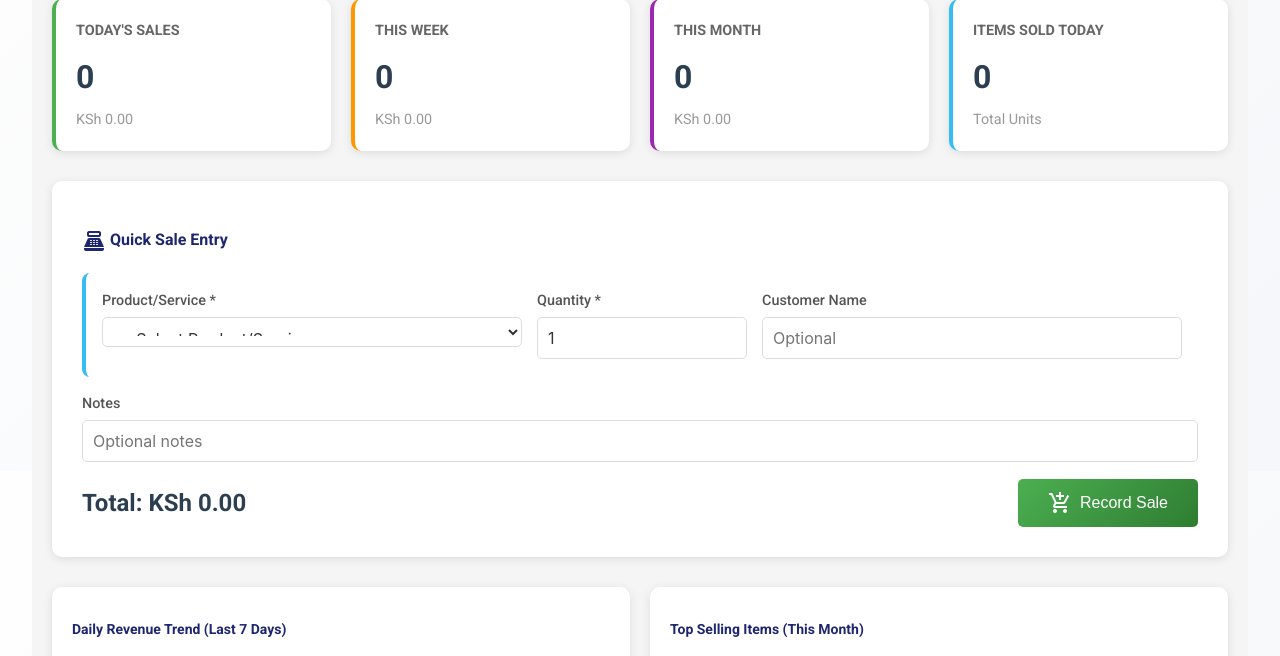
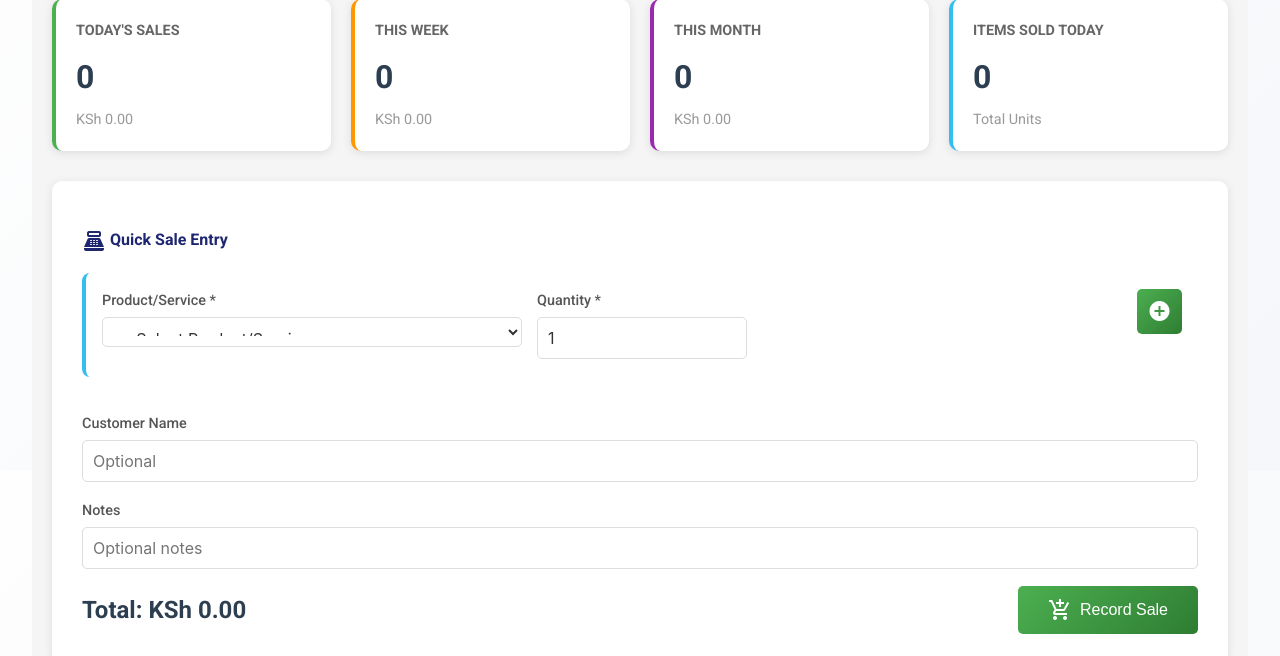
Before and after one commit to limbsorthopaedic/limbsorthopaedic, a Django app: page /cyber-pos/ in a window 1280 px wide. Shown: the part 329-985 px from the top of the page. Run offline with Django 4.2, Linux system fonts and the light colour scheme; the visitor is signed in with stand-in values (Sample User, id 1); data comes from the database, SQL or seed files in the repository; data that the repository does not hold is empty; some libraries are stand-ins or nearby versions.

Commit message:
Assistant checkpoint: Add multiple products entry and delete functionality
Assistant generated file changes:
- templates/limbs_cyber/dashboard.html: Add multiple products/services entry with dynamic rows and delete functionality, Update recent sales table to include delete action, Add styles for add/remove item buttons, Update JavaScript to handle multiple items and delete functionality
- limbs_cyber/views.py: Update create_sale view to handle multiple products/services, Add delete_sale view
- limbs_cyber/urls.py: Add delete sale URL
- limbs_cyber/models.py: Update Sale model to allow non-unique transaction numbers for grouped sales

---

User prompt:

In the 'Quick Sale Entry' a Customer can be offered more than 1 Product/Service (You should put a plus + there for such case. Because I don't want to 'Record Sale' for each Product/Service separately as it is tidious). Next, in the 'Recent Sales' in the column for 'ACTIONS' add delete icon (I should be able to delete a record).

Replit-Commit-Author: Assistant
Replit-Commit-Session-Id: d8f1da2c-a277-43e7-9ab0-a82a2e81f49d

```diff
--- a/limbs_cyber/models.py
+++ b/limbs_cyber/models.py
@@ -47,7 +47,7 @@ class ProductService(models.Model):
 
 class Sale(models.Model):
     """Model for recording sales transactions"""
-    transaction_number = models.CharField(max_length=50, unique=True, editable=False)
+    transaction_number = models.CharField(max_length=50, editable=False)
     product_service = models.ForeignKey(ProductService, on_delete=models.PROTECT)
     unit_price = models.DecimalField(max_digits=10, decimal_places=2)
     quantity = models.IntegerField(default=1)
--- a/limbs_cyber/urls.py
+++ b/limbs_cyber/urls.py
@@ -5,6 +5,7 @@ from . import views
 urlpatterns = [
     path('', views.cyber_pos_dashboard, name='cyber_pos_dashboard'),
     path('sale/create/', views.create_sale, name='cyber_create_sale'),
+    path('sale/<int:sale_id>/delete/', views.delete_sale, name='cyber_delete_sale'),
     path('report/daily/', views.daily_report, name='cyber_daily_report_today'),
     path('report/daily/<str:date>/', views.daily_report, name='cyber_daily_report'),
     path('report/daily/<str:date>/pdf/', views.daily_report_pdf, name='cyber_daily_report_pdf'),
--- a/limbs_cyber/views.py
+++ b/limbs_cyber/views.py
@@ -72,37 +72,67 @@ def cyber_pos_dashboard(request):
 
 @staff_member_required
 def create_sale(request):
-    """Create a new sale transaction"""
+    """Create a new sale transaction (supports multiple products/services)"""
     if request.method == 'POST':
         try:
-            product_id = request.POST.get('product_service')
-            quantity = int(request.POST.get('quantity', 1))
+            product_ids = request.POST.getlist('product_service[]')
+            quantities = request.POST.getlist('quantity[]')
             customer_name = request.POST.get('customer_name', '')
             notes = request.POST.get('notes', '')
 
-            product = get_object_or_404(ProductService, id=product_id, is_active=True)
-
-            # Check stock
-            if product.current_stock != 999 and product.current_stock < quantity:
+            if not product_ids or not quantities:
                 return JsonResponse({
                     'success': False,
-                    'message': f'Insufficient stock. Only {product.current_stock} available.'
+                    'message': 'Please select at least one product or service.'
                 })
 
-            # Create sale
-            sale = Sale.objects.create(
-                product_service=product,
-                unit_price=product.unit_price,
-                quantity=quantity,
-                customer_name=customer_name,
-                staff=request.user,
-                notes=notes
-            )
+            # Filter out empty selections
+            items = [(pid, qty) for pid, qty in zip(product_ids, quantities) if pid]
+
+            if not items:
+                return JsonResponse({
+                    'success': False,
+                    'message': 'Please select at least one product or service.'
+                })
+
+            total_amount = Decimal('0.00')
+            sales_created = []
+
+            # Generate a common transaction number for all items in this sale
+            import uuid
+            common_transaction = f"CYBER-{timezone.now().strftime('%Y%m%d')}-{uuid.uuid4().hex[:6].upper()}"
+
+            for product_id, quantity_str in items:
+                quantity = int(quantity_str)
+                product = get_object_or_404(ProductService, id=product_id, is_active=True)
+
+                # Check stock
+                if product.current_stock != 999 and product.current_stock < quantity:
+                    return JsonResponse({
+                        'success': False,
+                        'message': f'Insufficient stock for {product.name}. Only {product.current_stock} available.'
+                    })
+
+                # Create sale
+                sale = Sale.objects.create(
+                    transaction_number=common_transaction,
+                    product_service=product,
+                    unit_price=product.unit_price,
+                    quantity=quantity,
+                    customer_name=customer_name,
+                    staff=request.user,
+                    notes=notes
+                )
+
+                sales_created.append(sale)
+                total_amount += sale.total_amount
+
+            message = f'Sale recorded successfully! {len(sales_created)} item(s) - Total: KSh {total_amount:,.2f}'
 
             return JsonResponse({
                 'success': True,
-                'message': f'Sale recorded successfully! Total: KSh {sale.total_amount:,.2f}',
-                'transaction_number': sale.transaction_number
+                'message': message,
+                'transaction_number': common_transaction
             })
 
         except Exception as e:
@@ -239,6 +269,38 @@ def daily_report_pdf(request, date=None):
 
 
 @staff_member_required
+def delete_sale(request, sale_id):
+    """Delete a sale transaction and restore stock"""
+    if request.method == 'POST':
+        try:
+            sale = get_object_or_404(Sale, id=sale_id)
+
+            # Restore stock if not unlimited
+            if sale.product_service.current_stock != 999:
+                sale.product_service.current_stock += sale.quantity
+                sale.product_service.save()
+
+            # Store transaction number before deletion
+            transaction_number = sale.transaction_number
+
+            # Delete the sale
+            sale.delete()
+
+            return JsonResponse({
+                'success': True,
+                'message': f'Sale {transaction_number} deleted successfully. Stock restored.'
+            })
+
+        except Exception as e:
+            return JsonResponse({
+                'success': False,
+                'message': f'Error: {str(e)}'
+            })
+
+    return JsonResponse({'success': False, 'message': 'Invalid request method'})
+
+
+@staff_member_required
 def generate_receipt(request, sale_id):
     """Generate receipt for a specific sale"""
     sale = get_object_or_404(Sale, id=sale_id)
--- a/templates/limbs_cyber/dashboard.html
+++ b/templates/limbs_cyber/dashboard.html
@@ -182,6 +182,39 @@
 .top-item:last-child {
     border-bottom: none;
 }
+
+.btn-add-item, .btn-remove-item {
+    background: linear-gradient(135deg, #4caf50, #2e7d32);
+    color: white;
+    padding: 10px;
+    border: none;
+    border-radius: 5px;
+    cursor: pointer;
+    display: inline-flex;
+    align-items: center;
+    justify-content: center;
+    min-width: 45px;
+    height: 45px;
+}
+
+.btn-remove-item {
+    background: linear-gradient(135deg, #dc3545, #c82333);
+}
+
+.btn-add-item:hover, .btn-remove-item:hover {
+    transform: scale(1.05);
+    box-shadow: 0 3px 10px rgba(0, 0, 0, 0.2);
+}
+
+.item-row {
+    margin-bottom: 10px;
+    padding-bottom: 10px;
+    border-bottom: 1px dashed #ddd;
+}
+
+.item-row:last-child {
+    border-bottom: none;
+}
 </style>
 {% endblock %}
 
@@ -226,10 +259,12 @@
         </h2>
         <form id="quickSaleForm">
             {% csrf_token %}
+            <div id="itemsContainer">
+                <div class="item-row" data-row="0">
                     <div class="form-row">
                         <div class="form-group">
-                    <label for="product_service">Product/Service *</label>
-                    <select id="product_service" name="product_service" required>
+                            <label for="product_service_0">Product/Service *</label>
+                            <select class="product-select" id="product_service_0" name="product_service[]" required>
                                 <option value="">-- Select Product/Service --</option>
                                 {% for product in products %}
                                 <option value="{{ product.id }}" data-price="{{ product.unit_price }}" data-stock="{{ product.current_stock }}">
@@ -239,13 +274,20 @@
                             </select>
                         </div>
                         <div class="form-group">
-                    <label for="quantity">Quantity *</label>
-                    <input type="number" id="quantity" name="quantity" value="1" min="1" required>
+                            <label for="quantity_0">Quantity *</label>
+                            <input type="number" class="quantity-input" id="quantity_0" name="quantity[]" value="1" min="1" required>
                         </div>
-                <div class="form-group">
+                        <div class="form-group" style="display: flex; align-items: flex-end;">
+                            <button type="button" class="btn-add-item" onclick="addItemRow()">
+                                <span class="material-icons">add_circle</span>
+                            </button>
+                        </div>
+                    </div>
+                </div>
+            </div>
+            <div class="form-group" style="margin-bottom: 15px;">
                 <label for="customer_name">Customer Name</label>
                 <input type="text" id="customer_name" name="customer_name" placeholder="Optional">
-                </div>
             </div>
             <div class="form-group" style="margin-bottom: 15px;">
                 <label for="notes">Notes</label>
@@ -311,7 +353,7 @@
             </thead>
             <tbody>
                 {% for sale in recent_sales %}
-                <tr>
+                <tr id="sale-row-{{ sale.id }}">
                     <td>{{ sale.sale_date|date:"H:i" }}</td>
                     <td>{{ sale.transaction_number }}</td>
                     <td>{{ sale.product_service.name }}</td>
@@ -319,8 +361,11 @@
                     <td>KSh {{ sale.total_amount|floatformat:2 }}</td>
                     <td>{{ sale.customer_name|default:"Walk-in" }}</td>
                     <td>
-                        <a href="{% url 'cyber_generate_receipt' sale.id %}" target="_blank" style="color: #34bdf2;">
+                        <a href="{% url 'cyber_generate_receipt' sale.id %}" target="_blank" style="color: #34bdf2; margin-right: 10px;">
                             <span class="material-icons" style="font-size: 1.2rem;">receipt</span>
+                        </a>
+                        <a href="#" onclick="deleteSale({{ sale.id }}); return false;" style="color: #dc3545;">
+                            <span class="material-icons" style="font-size: 1.2rem;">delete</span>
                         </a>
                     </td>
                 </tr>
@@ -335,21 +380,83 @@
 </div>
 
 <script>
-// Calculate total on quantity/product change
-document.getElementById('product_service').addEventListener('change', calculateTotal);
-document.getElementById('quantity').addEventListener('input', calculateTotal);
+let rowCounter = 0;
+
+// Add event listeners to initial row
+document.addEventListener('DOMContentLoaded', function() {
+    attachRowListeners(0);
+});
+
+function attachRowListeners(rowIndex) {
+    const productSelect = document.getElementById(`product_service_${rowIndex}`);
+    const quantityInput = document.getElementById(`quantity_${rowIndex}`);
+
+    if (productSelect) {
+        productSelect.addEventListener('change', calculateTotal);
+    }
+    if (quantityInput) {
+        quantityInput.addEventListener('input', calculateTotal);
+    }
+}
+
+function addItemRow() {
+    rowCounter++;
+    const container = document.getElementById('itemsContainer');
+    const newRow = document.createElement('div');
+    newRow.className = 'item-row';
+    newRow.dataset.row = rowCounter;
+
+    newRow.innerHTML = `
+        <div class="form-row">
+            <div class="form-group">
+                <label for="product_service_${rowCounter}">Product/Service *</label>
+                <select class="product-select" id="product_service_${rowCounter}" name="product_service[]" required>
+                    <option value="">-- Select Product/Service --</option>
+                    {% for product in products %}
+                    <option value="{{ product.id }}" data-price="{{ product.unit_price }}" data-stock="{{ product.current_stock }}">
+                        {{ product.name }} - KSh {{ product.unit_price }}
+                    </option>
+                    {% endfor %}
+                </select>
+            </div>
+            <div class="form-group">
+                <label for="quantity_${rowCounter}">Quantity *</label>
+                <input type="number" class="quantity-input" id="quantity_${rowCounter}" name="quantity[]" value="1" min="1" required>
+            </div>
+            <div class="form-group" style="display: flex; align-items: flex-end;">
+                <button type="button" class="btn-remove-item" onclick="removeItemRow(this)">
+                    <span class="material-icons">remove_circle</span>
+                </button>
+            </div>
+        </div>
+    `;
+
+    container.appendChild(newRow);
+    attachRowListeners(rowCounter);
+    calculateTotal();
+}
+
+function removeItemRow(button) {
+    const row = button.closest('.item-row');
+    row.remove();
+    calculateTotal();
+}
 
 function calculateTotal() {
-    const select = document.getElementById('product_service');
-    const quantity = parseInt(document.getElementById('quantity').value) || 0;
+    let total = 0;
+    const rows = document.querySelectorAll('.item-row');
 
-    if (select.selectedIndex > 0) {
+    rows.forEach(row => {
+        const select = row.querySelector('.product-select');
+        const quantity = parseInt(row.querySelector('.quantity-input').value) || 0;
+
+        if (select && select.selectedIndex > 0) {
             const price = parseFloat(select.options[select.selectedIndex].dataset.price);
-        const total = price * quantity;
+            total += price * quantity;
+        }
+    });
+
     document.getElementById('totalAmount').textContent = total.toFixed(2);
-    } else {
-        document.getElementById('totalAmount').textContent = '0.00';
-    }
 }
 
 // Handle form submission
@@ -360,21 +467,20 @@ document.getElementById('quickSaleForm').addEventListener('submit', function(e)
     const alertBox = document.getElementById('alertBox');
     const submitButton = this.querySelector('button[type="submit"]');
 
-    // Validate form
-    const productSelect = document.getElementById('product_service');
-    const quantity = document.getElementById('quantity');
+    // Validate form - check at least one product is selected
+    const productSelects = document.querySelectorAll('.product-select');
+    let hasValidProduct = false;
 
-    if (!productSelect.value) {
-        alertBox.className = 'alert error';
-        alertBox.textContent = 'Please select a product or service.';
-        alertBox.style.display = 'block';
-        setTimeout(() => alertBox.style.display = 'none', 3000);
-        return;
+    for (let select of productSelects) {
+        if (select.value) {
+            hasValidProduct = true;
+            break;
+        }
     }
 
-    if (!quantity.value || quantity.value < 1) {
+    if (!hasValidProduct) {
         alertBox.className = 'alert error';
-        alertBox.textContent = 'Please enter a valid quantity.';
+        alertBox.textContent = 'Please select at least one product or service.';
         alertBox.style.display = 'block';
         setTimeout(() => alertBox.style.display = 'none', 3000);
         return;
@@ -382,7 +488,7 @@ document.getElementById('quickSaleForm').addEventListener('submit', function(e)
 
     // Disable submit button
     submitButton.disabled = true;
-    submitButton.textContent = 'Processing...';
+    submitButton.innerHTML = '<span class="material-icons">hourglass_empty</span> Processing...';
 
     fetch('{% url "cyber_create_sale" %}', {
         method: 'POST',
@@ -402,10 +508,6 @@ document.getElementById('quickSaleForm').addEventListener('submit', function(e)
             alertBox.className = 'alert success';
             alertBox.textContent = data.message;
             alertBox.style.display = 'block';
-
-            // Reset form
-            document.getElementById('quickSaleForm').reset();
-            document.getElementById('totalAmount').textContent = '0.00';
 
             // Reload page after 1.5 seconds
             setTimeout(() => location.reload(), 1500);
@@ -429,6 +531,52 @@ document.getElementById('quickSaleForm').addEventListener('submit', function(e)
         setTimeout(() => alertBox.style.display = 'none', 5000);
     });
 });
+
+// Delete sale function
+function deleteSale(saleId) {
+    if (!confirm('Are you sure you want to delete this sale? This action cannot be undone.')) {
+        return;
+    }
+
+    const alertBox = document.getElementById('alertBox');
+
+    fetch(`/limbs-cyber/sale/${saleId}/delete/`, {
+        method: 'POST',
+        headers: {
+            'X-CSRFToken': document.querySelector('[name=csrfmiddlewaretoken]').value
+        }
+    })
+    .then(response => response.json())
+    .then(data => {
+        if (data.success) {
+            alertBox.className = 'alert success';
+            alertBox.textContent = data.message;
+            alertBox.style.display = 'block';
+
+            // Remove row from table
+            const row = document.getElementById(`sale-row-${saleId}`);
+            if (row) {
+                row.remove();
+            }
+
+            // Reload page after 1.5 seconds to update statistics
+            setTimeout(() => location.reload(), 1500);
+        } else {
+            alertBox.className = 'alert error';
+            alertBox.textContent = data.message || 'Error deleting sale.';
+            alertBox.style.display = 'block';
+        }
+
+        setTimeout(() => alertBox.style.display = 'none', 5000);
+    })
+    .catch(error => {
+        console.error('Error:', error);
+        alertBox.className = 'alert error';
+        alertBox.textContent = 'An error occurred while deleting the sale.';
+        alertBox.style.display = 'block';
+        setTimeout(() => alertBox.style.display = 'none', 5000);
+    });
+}</script>
 
 // Revenue Chart
 const dailyTrend = {{ daily_trend|safe }};
```
Lines whose indentation alone changed are shown as unchanged.
